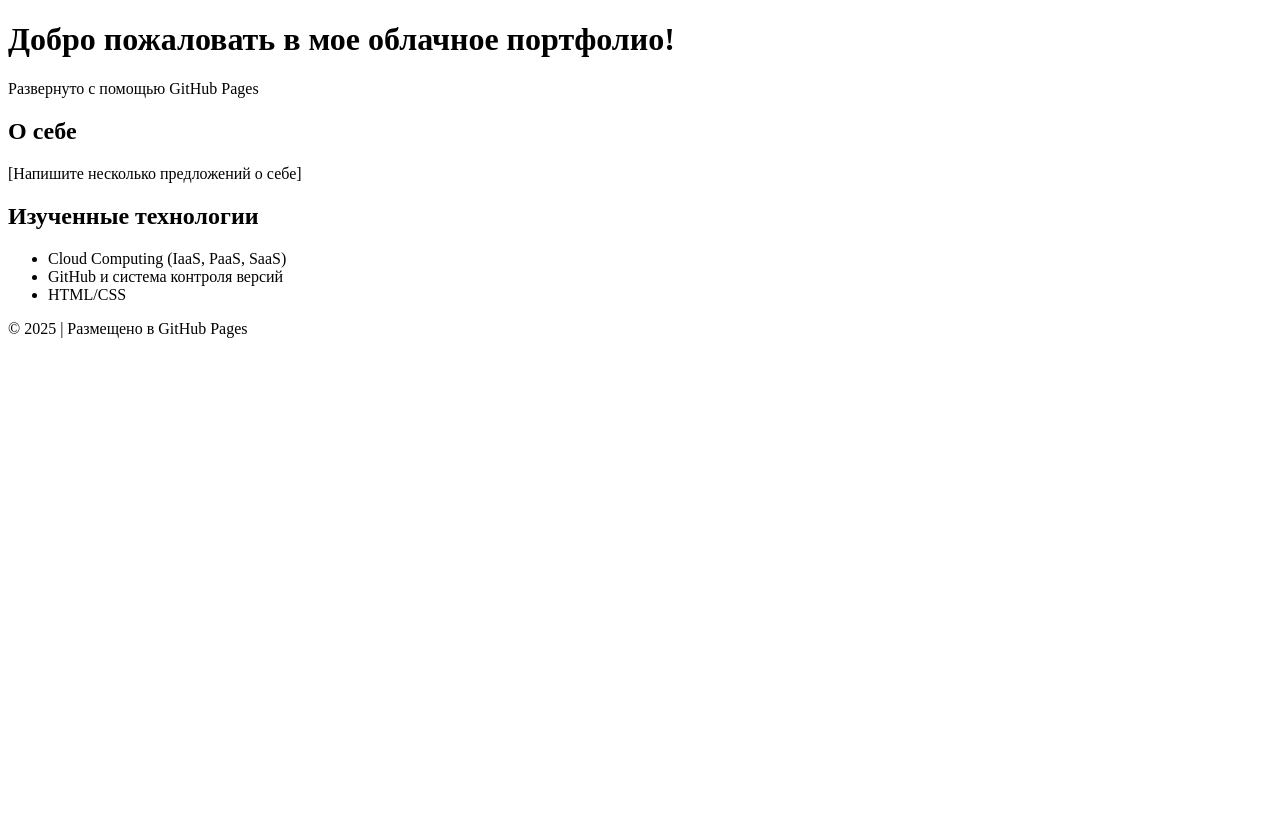
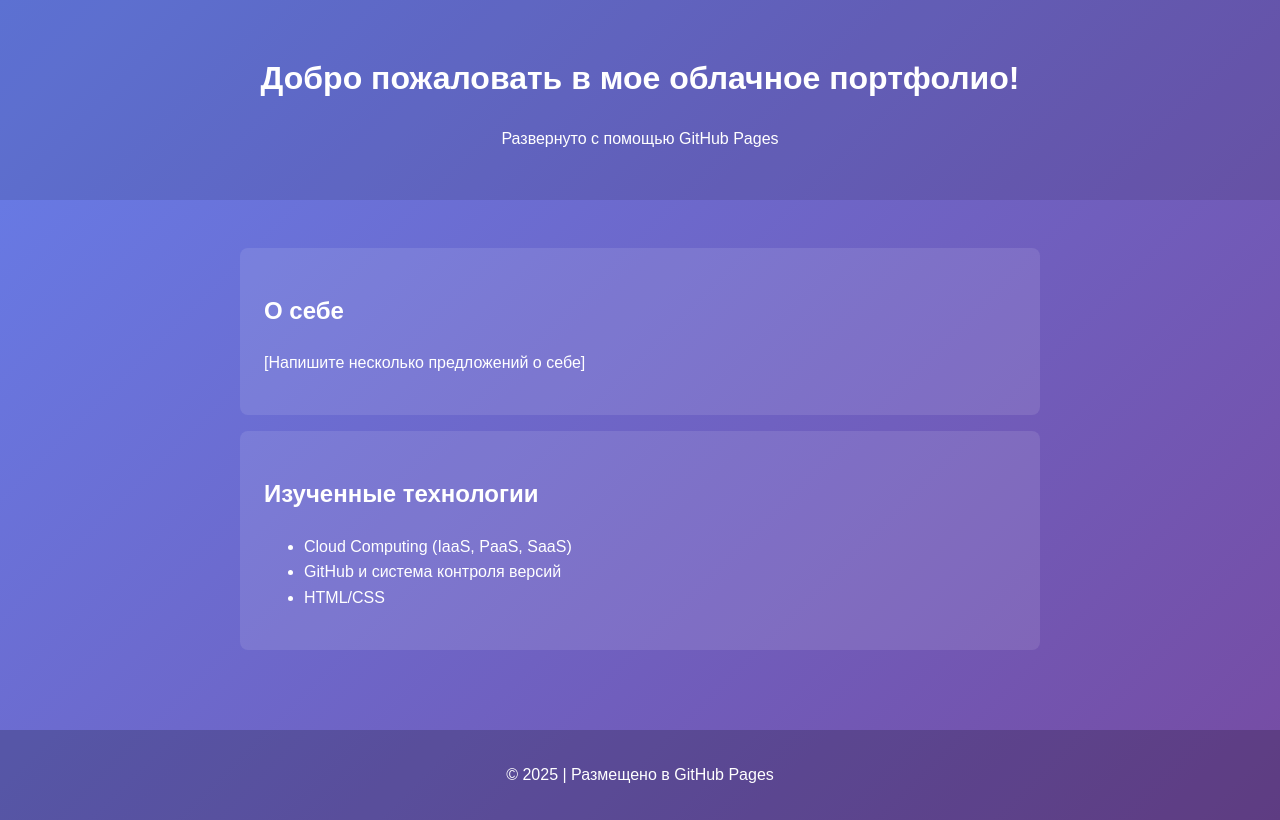
Before and after one commit to shznnrip-creator/my-cloud-portfolio, a plain HTML site: page index.html in a window 1280 px wide. Drawn offline with Linux system fonts and the light colour scheme.

Commit message:
Update style.css

```diff
--- a/style.css
+++ b/style.css
@@ -1,10 +1,7 @@
-<!DOCTYPE html> <html lang="ru"> <head> <meta charset="UTF-8"> <meta
-name="viewport" content="width=device-width, initial-scale=1.0"> <title>Мое
-портфолио в облаке</title> <link rel="stylesheet" href="style.css"> </head>
-<body> <header> <h1>Добро пожаловать в мое облачное портфолио!</h1>
-<p>Развернуто с помощью GitHub Pages</p> </header> <main> <section
-id="about"> <h2>О себе</h2> <p>[Напишите несколько предложений о себе]</p>
-</section> <section id="skills"> <h2>Изученные технологии</h2> <ul>
-<li>Cloud Computing (IaaS, PaaS, SaaS)</li> <li>GitHub и система контроля
-версий</li> <li>HTML/CSS</li> </ul> </section> </main> <footer> <p>© 2025 |
-Размещено в GitHub Pages</p> </footer> </body> </html>
+ body { font-family: Arial, sans-serif; line-height: 1.6; margin: 0; padding:
+ 0; background: linear-gradient(135deg, #667eea 0%, #764ba2 100%); color:
+ white; } header { text-align: center; padding: 2rem; background:
+ rgba(0,0,0,0.1); } main { max-width: 800px; margin: 0 auto; padding: 2rem; }
+ section { background: rgba(255,255,255,0.1); margin: 1rem 0; padding:
+ 1.5rem; border-radius: 8px; } footer { text-align: center; padding: 1rem;
+ background: rgba(0,0,0,0.2); margin-top: 2rem; }
```
